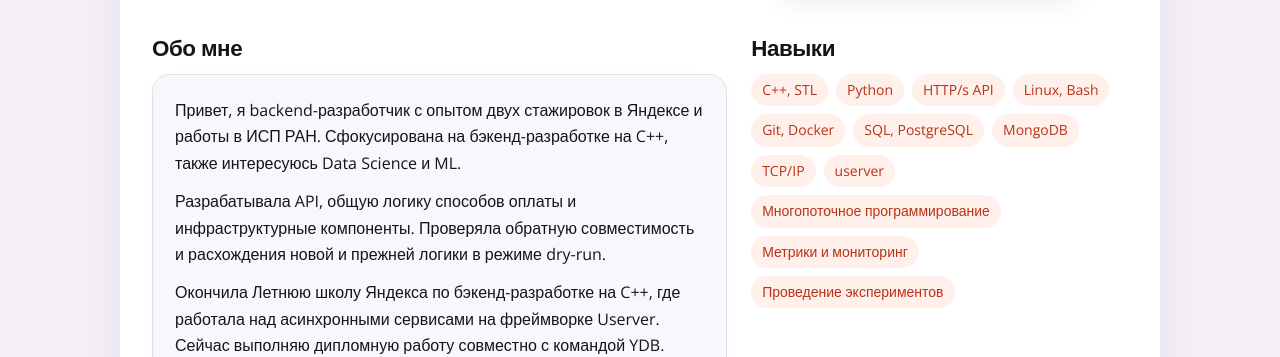
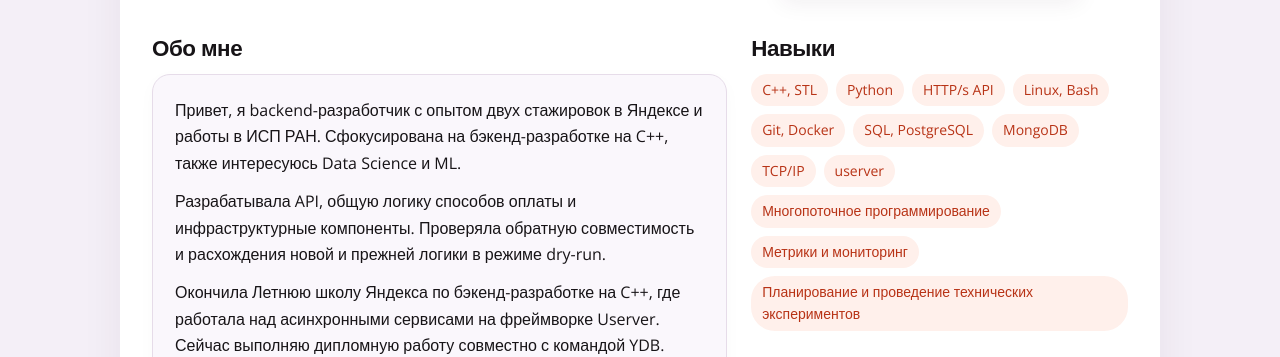
Before and after one commit to DillFennel/dillfennel.github.io, a plain HTML site: page index.html in a window 1280 px wide. Shown: the part 595-952 px from the top of the page. Drawn offline with nearby package versions, Linux system fonts and the light colour scheme.

Commit message:
Clarify technical experiment planning skill

```diff
--- a/index.html
+++ b/index.html
@@ -63,7 +63,7 @@
       <section class="layout__skills" aria-labelledby="skills-title">
         <h2 id="skills-title">Навыки</h2>
         <ul class="skills">
-          <li>C++, STL</li><li>Python</li><li>HTTP/s API</li><li>Linux, Bash</li><li>Git, Docker</li><li>SQL, PostgreSQL</li><li>MongoDB</li><li>TCP/IP</li><li>userver</li><li>Многопоточное программирование</li><li>Метрики и мониторинг</li><li>Проведение экспериментов</li>
+          <li>C++, STL</li><li>Python</li><li>HTTP/s API</li><li>Linux, Bash</li><li>Git, Docker</li><li>SQL, PostgreSQL</li><li>MongoDB</li><li>TCP/IP</li><li>userver</li><li>Многопоточное программирование</li><li>Метрики и мониторинг</li><li>Планирование и проведение технических экспериментов</li>
         </ul>
       </section>
 
```
